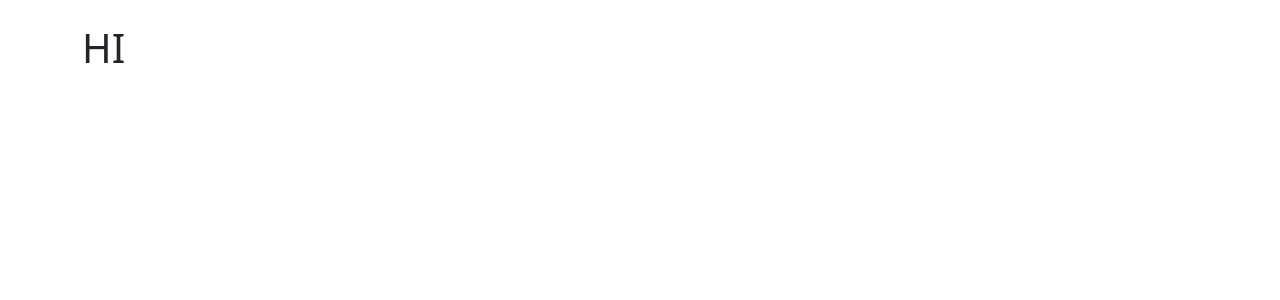
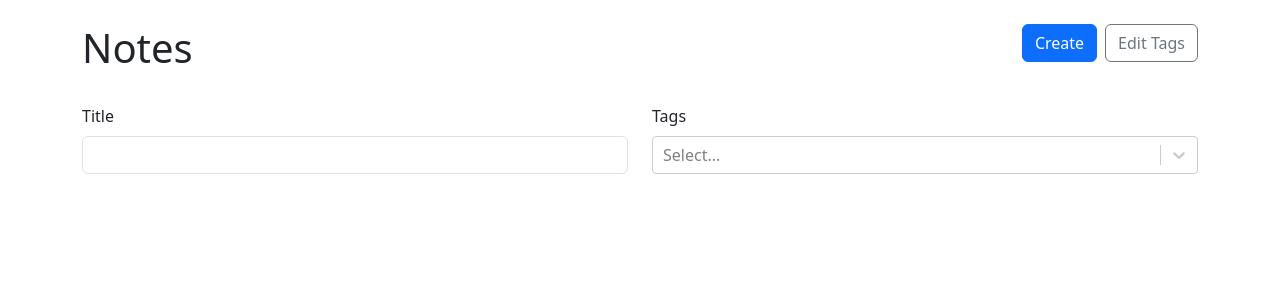
Before and after one commit to shahinahaammed/advanced-note-taking-app, a React (Vite) app: page / in a window 1280 px wide. Shown: the top 300 px of the page. Built offline with nearby package versions, Linux system fonts and the light colour scheme.

Commit message:
Note List Page

```diff
--- a/src/App.tsx
+++ b/src/App.tsx
@@ -5,6 +5,7 @@
 import { useLocalStorage } from "./useLocalStorage";
 import { useMemo } from "react";
 import { v4 as uuidV4 } from "uuid";
+import NoteList from "./NoteList";
 
 export type Note = {
   id: string;
@@ -60,14 +61,14 @@
   return (
     <Container className="my-4">
       <Routes>
-        <Route path="/" element={<h1>HI</h1>} />
+        <Route path="/" element={<NoteList notes={notesWithTags} availableTags={tags}  />} />
         <Route
           path="/new"
           element={
             <NewNote
               onSubmit={onCreateNote}
               onAddTag={addTag}
-              available={tags}
+              availableTags={tags}
             />
           }
         />
--- a/src/NoteFrom.tsx
+++ b/src/NoteFrom.tsx
@@ -1,6 +1,6 @@
 import { FormEvent, useRef, useState } from "react";
 import { Button, Col, Form, Row, Stack } from "react-bootstrap";
-import { Link } from "react-router-dom";
+import { Link, useNavigate } from "react-router-dom";
 import ReactSelectCreatable from "react-select/creatable";
 import { NoteData, Tag } from "./App";
 import { v4 as uuidV4 } from "uuid";
@@ -15,6 +15,7 @@
   const titleRef = useRef<HTMLInputElement>(null);
   const markdownRef = useRef<HTMLTextAreaElement>(null);
   const [selectedTags, setSelectedTags] = useState<Tag[]>([]);
+  const navigate = useNavigate()
 
   function handleSubmit(e: FormEvent) {
     e.preventDefault();
@@ -22,8 +23,10 @@
     onSubmit({
       title: titleRef.current!.value,
       markdown: markdownRef.current!.value,
-      tags: [],
+      tags: selectedTags,
     });
+
+    navigate("..")
   }
 
   return (
--- /dev/null
+++ b/src/NoteList.css
@@ -0,0 +1,9 @@
+.card {
+ transition: translate ease-in-out 100ms, box-shadow ease-in-out 100ms ;
+}
+
+.card:hover,
+.card:focus{
+ translate: 0 -5px;
+ box-shadow: 0 5px 8px 0 rgb(0, 0, .2);
+}
--- /dev/null
+++ b/src/NoteList.tsx
@@ -0,0 +1,118 @@
+import { useMemo, useState } from "react";
+import { Badge, Button, Card, Col, Form, Row, Stack } from "react-bootstrap";
+import { Link } from "react-router-dom";
+import ReactSelect from "react-select";
+import {Tag } from "./App";
+import  "./NoteList.css"
+
+type SimplifedNote = {
+  tags: Tag[];
+  title: string;
+  id: string;
+};
+
+type NoteListProps = {
+  availableTags: Tag[];
+  notes: SimplifedNote[];
+};
+
+const NoteList = ({ availableTags, notes }: NoteListProps) => {
+  const [selectedTags, setSelectedTags] = useState<Tag[]>([]);
+  const [title, setTitle] = useState("");
+
+  const filterNotes = useMemo(() => {
+    return notes.filter((note) => {
+      return (
+        (title === "" ||
+          note.title.toLowerCase().includes(title.toLowerCase())) &&
+        (selectedTags.length === 0 ||
+          selectedTags.every((tag) =>
+            note.tags.some((noteTag) => noteTag.id == tag.id)
+          ))
+      );
+    });
+  }, [title, selectedTags, notes]);
+
+  return (
+    <>
+      <Row className="align-item-center mb-4">
+        <Col>
+          <h1>Notes</h1>
+        </Col>
+        <Col xs="auto">
+          <Stack gap={2} direction="horizontal">
+            <Link to="/new">
+              <Button variant="primary">Create</Button>
+            </Link>
+            <Button variant="outline-secondary">Edit Tags</Button>
+          </Stack>
+        </Col>
+      </Row>
+      <Form>
+        <Row className="mb-4">
+          <Col>
+            <Form.Group controlId="title">
+              <Form.Label>Title</Form.Label>
+              <Form.Control
+                type="text"
+                value={title}
+                onChange={(e) => setTitle(e.target.value)}
+              />
+            </Form.Group>
+          </Col>
+          <Col>
+            <Form.Group controlId="tags">
+              <Form.Label>Tags</Form.Label>
+              <ReactSelect
+                value={selectedTags.map((tags) => {
+                  return { label: tags.label, value: tags.id };
+                })}
+                options={
+                  availableTags &&
+                  availableTags.map((tag) => {
+                    return { label: tag.label, value: tag.id };
+                  })
+                }
+                onChange={(tags) => {
+                  setSelectedTags(
+                    tags.map((tag) => {
+                      return { label: tag.label, id: tag.value };
+                    })
+                  );
+                }}
+                isMulti
+              />
+            </Form.Group>
+          </Col>
+        </Row>
+      </Form>
+      <Row xs={3} sm={2} lg={3} xl={4} className="g-3">
+        {filterNotes.map((notes) => (
+          <Col key={notes.id}>
+            <NoteCard id={notes.id} title={notes.title} tags={notes.tags} />
+
+          </Col>
+        ))}
+      </Row>
+    </>
+  );
+};
+
+export default NoteList;
+
+function NoteCard({ id, title, tags }: SimplifedNote) {
+  return (
+    <Card as={Link} to={`/${id}`} className={"h-100 text-reset text-decoration-none card"} >
+      <Card.Body>
+        <Stack gap={2} className="align-items-center justify-content-center h-100">
+            <span className="fs-5">{title}</span>
+            {tags.length >0 && (
+                <Stack gap={1} direction=" horizontal" className="justify-content-center flex-wrap " >{tags.map(tag => (
+                    <Badge className="text-truncate" key={tag.id}>{tag.label} </Badge>
+                ))}</Stack>
+            )}
+        </Stack>
+      </Card.Body>
+    </Card>
+  );
+}
```
